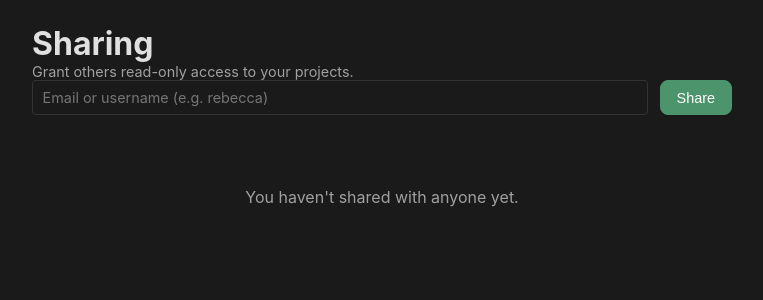
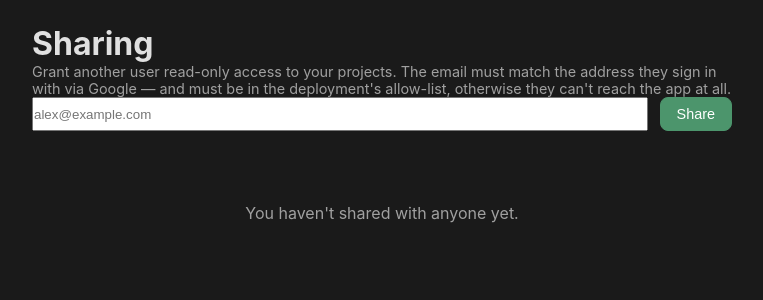
Before and after one commit to AlexanderHS/payback, a Flask app: page /sharing in a window 1280 px wide. Shown: the part 50-350 px from the top of the page, without its empty margins (124-887 px from the left). Run offline with Flask 3, Linux system fonts and the light colour scheme; data that the repository does not hold is empty; some libraries are stand-ins or nearby versions.

Commit message:
fix(sharing): validate email format; document allow-list requirement
The sharing form previously accepted arbitrary strings ("rebecca") and
created share rows that could never match any logged-in user, since
user identity is the full email from oauth2-proxy. Now reject anything
that isn't an email shape, surface the error inline, and explain the
allow-list dependency in the page subtitle.

Also add skip_auth_routes for /api/ in the oauth2-proxy template so
Bearer-token API requests reach Flask instead of being redirected to
Google.

Co-Authored-By: Claude Opus 4.7 (1M context) <noreply@anthropic.com>

```diff
--- a/app.py
+++ b/app.py
@@ -1,5 +1,6 @@
 import csv
 import io
+import re
 from functools import wraps
 from flask import Flask, request, jsonify, render_template, redirect, url_for, Response
 from db import (
@@ -13,6 +14,8 @@ from db import (
 
 app = Flask(__name__)
 app.jinja_env.globals['format_amount'] = format_amount
+
+EMAIL_RE = re.compile(r'^[^@\s]+@[^@\s]+\.[^@\s]+$')
 
 UNIT_LABELS = {
     'once': '$ one-off',
@@ -145,18 +148,24 @@ def purge_project_route(project_id):
 @app.route('/sharing', methods=['GET', 'POST'])
 def sharing():
     user_id = get_user()
+    error = None
     if request.method == 'POST':
         action = request.form.get('action')
         if action == 'add':
             viewer_id = request.form.get('email', '').strip().lower()
-            if viewer_id and viewer_id != user_id:
+            if not EMAIL_RE.match(viewer_id):
+                error = "Enter a full email address (e.g. alex@example.com). Usernames or partial values are rejected — sharing only works once that email logs in via Google, so it must match exactly."
+            elif viewer_id == user_id:
+                error = "That's your own account."
+            else:
                 add_share(user_id, viewer_id)
         elif action == 'remove':
             share_id = request.form.get('share_id')
             remove_share(share_id, user_id)
     grants = get_shares_granted(user_id)
     shared_from = get_shares_received(user_id)
-    return render_template('sharing.html', user=user_id, grants=grants, shared_from=shared_from)
+    return render_template('sharing.html', user=user_id, grants=grants,
+                           shared_from=shared_from, error=error)
 
 
 @app.route('/settings', methods=['GET', 'POST'])
--- a/static/css/styles.css
+++ b/static/css/styles.css
@@ -609,3 +609,12 @@ input:focus, textarea:focus, select:focus {
     border-radius: 4px;
     margin-bottom: 1rem;
 }
+
+.error-banner {
+    background: #3a1f1f;
+    color: #ffcdd2;
+    border-left: 3px solid #e57373;
+    padding: 0.5rem 0.75rem;
+    border-radius: 4px;
+    margin-bottom: 1rem;
+}
--- a/templates/sharing.html
+++ b/templates/sharing.html
@@ -3,12 +3,19 @@
 {% block content %}
 <div class="form-container">
     <h1>Sharing</h1>
-    <p class="subtitle">Grant others read-only access to your projects.</p>
+    <p class="subtitle">
+        Grant another user read-only access to your projects. The email must match the address they sign in with via
+        Google — and must be in the deployment's allow-list, otherwise they can't reach the app at all.
+    </p>
+
+    {% if error %}
+    <p class="error-banner">{{ error }}</p>
+    {% endif %}
 
     <form method="POST" class="key-form">
         <input type="hidden" name="action" value="add">
         <div class="form-row">
-            <input type="text" name="email" placeholder="Email or username (e.g. rebecca)" class="wide">
+            <input type="email" name="email" placeholder="alex@example.com" class="wide" required>
             <button type="submit" class="btn btn-primary">Share</button>
         </div>
     </form>
```
Also changed, not shown: 1 other file.
